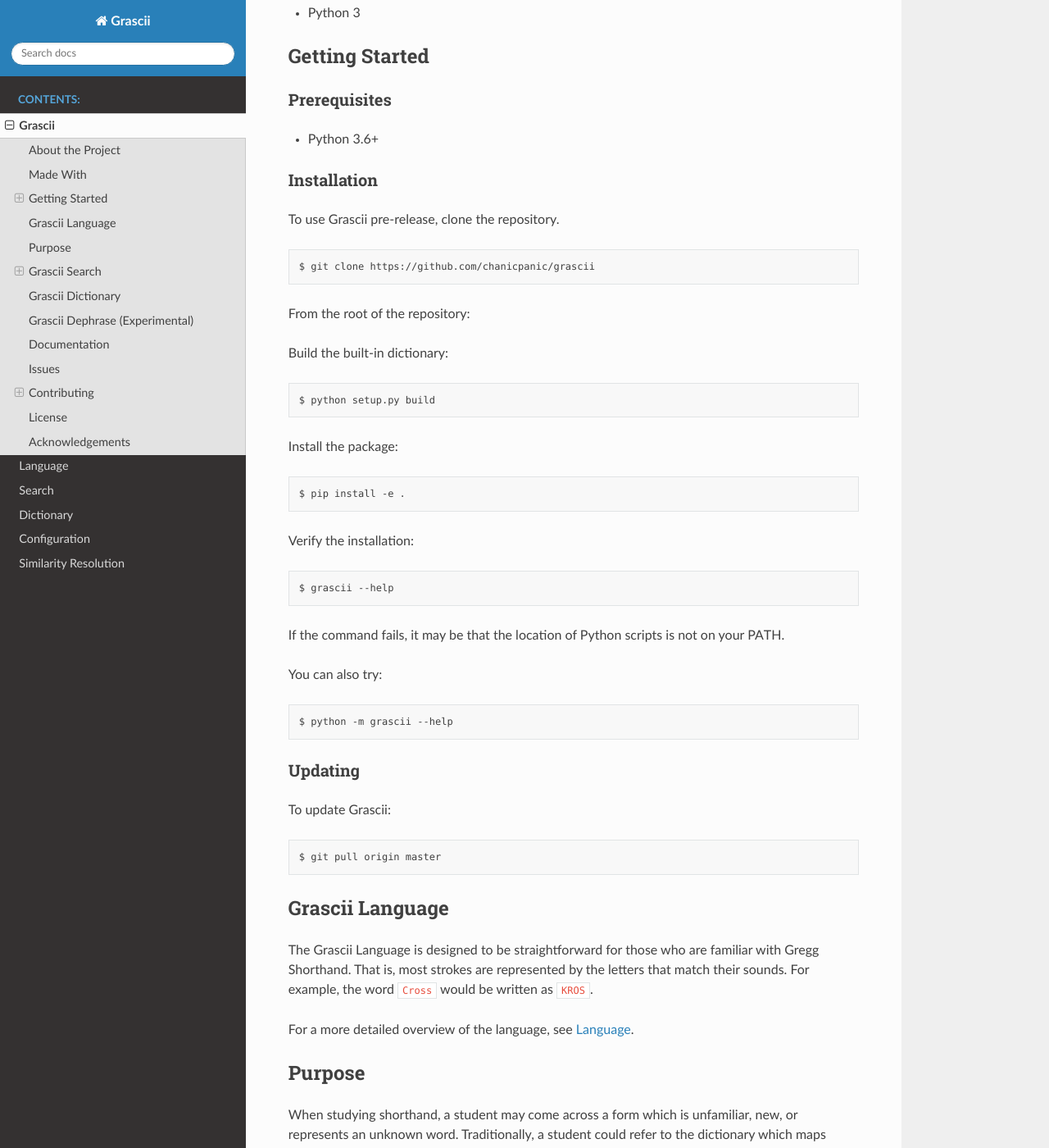
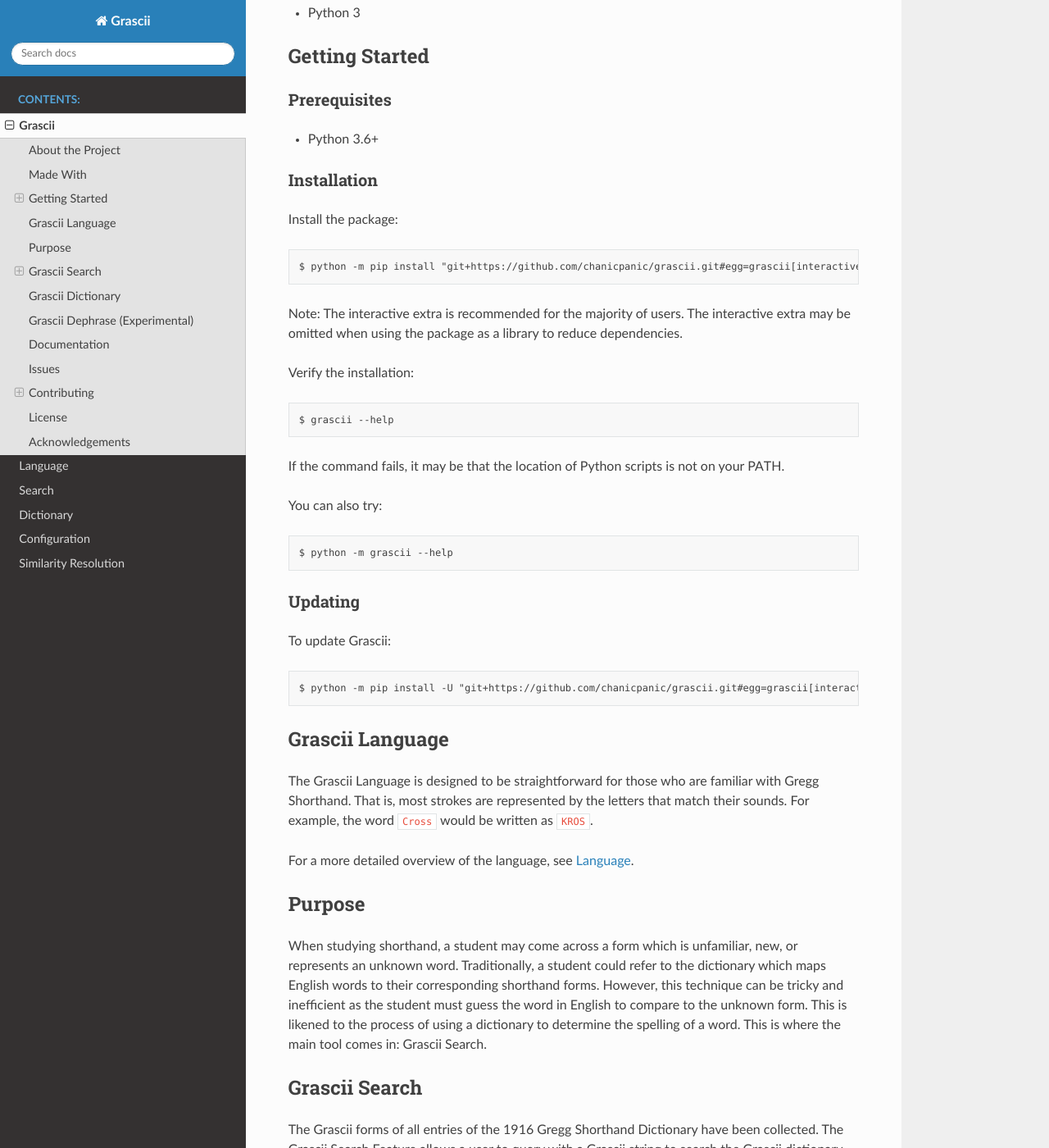
Before and after one commit to grascii/grascii, a Sphinx documentation site: the page built from docs/README.rst, in a window 1280 px wide and 1400 px high, scrolled down 340 px. Shown: the whole window at 82% size. Built offline with Sphinx 7.4.7 and the Read the Docs theme 2.0.0, drawn with Linux system fonts in a browser that asks for light colours.

Commit message:
Update installation instructions

```diff
--- a/docs/README.rst
+++ b/docs/README.rst
@@ -24,21 +24,13 @@
 Installation
 ============
 
-To use Grascii pre-release, clone the repository.
-
-::
-
-  $ git clone https://github.com/chanicpanic/grascii
-
-From the root of the repository:
-
-Build the built-in dictionary::
-
-  $ python setup.py build
-
 Install the package::
 
-  $ pip install -e .
+  $ python -m pip install "git+https://github.com/chanicpanic/grascii.git#egg=grascii[interactive]"
+
+Note: The interactive extra is recommended for the majority of users.
+The interactive extra may be omitted when using the package as a library to
+reduce dependencies.
 
 Verify the installation::
 
@@ -55,7 +47,7 @@
 
 To update Grascii::
 
-  $ git pull origin master
+  $ python -m pip install -U "git+https://github.com/chanicpanic/grascii.git#egg=grascii[interactive]"
 
 Grascii Language
 ****************
```
